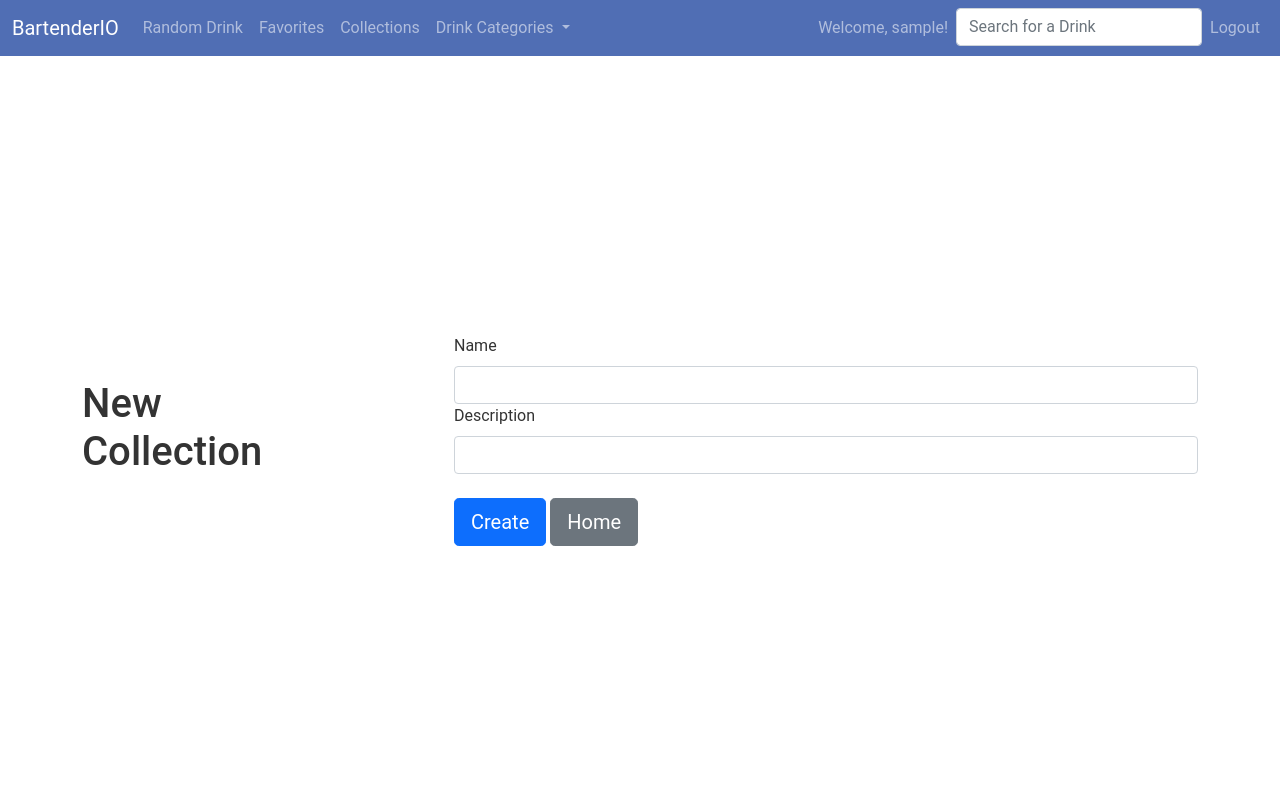
After one commit to cneumann01/BartenderIO, a Flask app: page /collections/new in a window 1280 px wide. The commit adds this page. Run offline with Flask 3, Linux system fonts and the light colour scheme; the visitor is signed in with stand-in values (Sample User, id 1).

Commit message:
initial collections implementation

```diff
--- /dev/null
+++ b/api_lists.py
@@ -0,0 +1,17 @@
+import requests
+BASE_URL = 'https://www.thecocktaildb.com/api/json/v1/1'
+
+def list_categories():
+    """List categories"""
+    r = requests.get(f'{BASE_URL}/list.php?c=list')
+    return r.json()['drinks']
+
+def list_glasses():
+    """List glasses"""
+    r = requests.get(f'{BASE_URL}/list.php?g=list')
+    return r.json()['drinks']
+
+def list_ingredients():
+    """List ingredients"""
+    r = requests.get(f'{BASE_URL}/list.php?i=list')
+    return r.json()['drinks']
--- a/app.py
+++ b/app.py
@@ -1,7 +1,8 @@
 from flask import Flask, render_template, request, flash, redirect, session, jsonify
 from models import db, connect_db, User, Follows, Drink, FavoriteDrink, Collection, CollectionTable, FavoriteCollection
-from forms import SignupForm, LoginForm
+from forms import SignupForm, LoginForm, CollectionForm
 from api_client import *
+from api_lists import *
 
 app = Flask(__name__)
 
@@ -13,7 +14,6 @@ app.config['SECRET_KEY'] = 'secret_key'
 connect_db(app)
 with app.app_context():
     db.create_all()
-
 
 # HOME/LOGIN/LOGOUT/SIGNUP
 @app.route('/')
@@ -82,7 +82,7 @@ def random_drink():
 def show_drinks():
     """Show all drinks"""
     drinks = get_drinks_by_alcoholic()
-    return render_template('drinks.html', drinks=drinks, FavoriteDrink=FavoriteDrink)
+    return render_template('drinks.html', drinks=drinks)
 
 @app.route('/drinks/search' , methods=['GET','POST'])
 def search_drinks():
@@ -90,7 +90,7 @@ def search_drinks():
     search_query = request.form.get('search_query')
     drinks = get_drinks_by_name(search_query)
     if drinks:
-        return render_template('drinks.html', drinks=drinks, FavoriteDrink=FavoriteDrink)
+        return render_template('drinks.html', drinks=drinks)
     else:
         flash('No drinks containing that name were found')
         return redirect('/drinks')
@@ -99,7 +99,7 @@ def search_drinks():
 def show_drink(drink_id):
     """Show a drink"""
     drink = get_drink_by_id(drink_id)
-    return render_template('drink.html', drink=drink, FavoriteDrink=FavoriteDrink)
+    return render_template('drink.html', drink=drink)
 
 @app.route('/drinks/<int:drink_id>/favorite', methods=['POST'])
 def favorite_drink(drink_id):
@@ -120,7 +120,7 @@ def favorite_drink(drink_id):
             db.session.commit()
             return jsonify({'favorite_status': False})
 
-# FAVORITES/CATEGORIES/COLLECTIONS
+# FAVORITES/CATEGORIES
 @app.route('/drinks/favorites')
 def show_favorites():
     """Show all favorites"""
@@ -138,17 +138,16 @@ def show_favorites():
         if not drinks:
             flash('You have no favorites yet. Press the star next to a drink to favorite it!')
             return redirect('/drinks')
-        return render_template('drinks.html', drinks=drinks, FavoriteDrink=FavoriteDrink)
+        return render_template('drinks.html', heading='Favorites', drinks=drinks)
 
 @app.route('/drinks/alcoholic')
 def show_alcoholic():
     drinks = get_drinks_by_alcoholic()
-    return render_template('drinks.html', drinks=drinks, FavoriteDrink=FavoriteDrink)
-
+    return render_template('drinks.html', drinks=drinks)
 @app.route('/drinks/non-alcoholic')
 def show_non_alcoholic():
     drinks = get_drinks_by_non_alcoholic()
-    return render_template('drinks.html', drinks=drinks, FavoriteDrink=FavoriteDrink)
+    return render_template('drinks.html', drinks=drinks)
 
 @app.route('/drinks/category')
 def show_categories():
@@ -158,12 +157,136 @@ def show_categories():
 @app.route('/drinks/category/<string:category>')
 def show_category(category):
     drinks = get_drinks_by_category(category)
-    return render_template('drinks.html', drinks=drinks, FavoriteDrink=FavoriteDrink)
+    return render_template('drinks.html', drinks=drinks)
 
 
+# COLLECTIONS
+@app.route('/collections')
+def show_collections():
+    """Show all collections"""
+    if not session.get('USER_ID'):
+        flash('You must be logged in to view collections')
+        session['previous_page'] = '/collections'
+        return redirect('/login')
+    else:
+        collections = Collection.query.filter_by(user_id=session['USER_ID']).all()
+        if collections:
+            return render_template('collections.html')
+        else:
+            flash('You have no collections yet. Create your first one below!')
+            return redirect('/collections/new')
+
+@app.route('/collections/new', methods=['GET','POST'])
+def create_collection():
+    """Create a collection"""
+    if not session.get('USER_ID'):
+        flash('You must be logged in to create a collection')
+        session['previous_page'] = '/collections/new'
+        return redirect('/login')
+    form = CollectionForm()
+    if form.validate_on_submit():
+        name = request.form.get('name')
+        description = request.form.get('description')
+        collection = Collection(name=name, description=description, user_id=session['USER_ID'])
+        db.session.add(collection)
+        db.session.commit()
+        return redirect('/collections')
+    else:
+        return render_template('create_collection.html', form=form)
+
+@app.route('/collections/<int:collection_id>')
+def show_collection(collection_id):
+    collection = Collection.query.get_or_404(collection_id)
+    drinks = collection.drinks
+    return render_template('drinks.html', drinks=drinks)
+
+@app.route('/collections/<int:collection_id>/edit', methods=['GET','POST'])
+def edit_collection(collection_id):
+    """Edit a collection"""
+    if not session.get('USER_ID'):
+        flash('You must be logged in to edit a collection')
+        session['previous_page'] = f'/collections/{collection_id}/edit'
+        return redirect('/login')
+    else:
+        collection = Collection.query.get_or_404(collection_id)
+        if collection.user_id != session['USER_ID']:
+            flash('You can only edit your own collections')
+            return redirect('/collections')
+        if request.method == 'GET':
+            return render_template('edit_collection.html')
+        else:
+            collection_name = request.form.get('collection_name')
+            collection.name = collection_name
+            db.session.commit()
+            return redirect('/collections')
+
+@app.route('/collections/<int:collection_id>/delete', methods=['POST'])
+def delete_collection(collection_id):
+    """Delete a collection"""
+    if not session.get('USER_ID'):
+        flash('You must be logged in to delete a collection')
+        session['previous_page'] = f'/collections/{collection_id}/delete'
+        return redirect('/login')
+    else:
+        collection = Collection.query.get_or_404(collection_id)
+        if collection.user_id != session['USER_ID']:
+            flash('You can only delete your own collections')
+            return redirect('/collections')
+        db.session.delete(collection)
+        db.session.commit()
+        return redirect('/collections')
+
+@app.route('/collections/<int:collection_id>/add-drink', methods=['GET','POST'])
+def add_drink_to_collection(collection_id):
+    """Add a drink to a collection"""
+    if not session.get('USER_ID'):
+        flash('You must be logged in to add a drink to a collection')
+        session['previous_page'] = f'/collections/{collection_id}/add-drink'
+        return redirect('/login')
+    else:
+        collection = Collection.query.get_or_404(collection_id)
+        if collection.user_id != session['USER_ID']:
+            flash('You can only add drinks to your own collections')
+            return redirect('/collections')
+        if request.method == 'GET':
+            drinks = get_drinks_by_alcoholic()
+            return render_template('add_drink_to_collection.html', drinks=drinks)
+        else:
+            drink_id = request.form.get('drink_id')
+            drink = get_drink_by_id(drink_id)
+            collection.drinks.append(drink)
+            db.session.commit()
+            return redirect(f'/collections/{collection_id}')
+
+@app.route('/collections/<int:collection_id>/remove-drink/<int:drink_id>', methods=['POST'])
+def remove_drink_from_collection(collection_id, drink_id):
+    """Remove a drink from a collection"""
+    if not session.get('USER_ID'):
+        flash('You must be logged in to remove a drink from a collection')
+        session['previous_page'] = f'/collections/{collection_id}/remove-drink/{drink_id}'
+        return redirect('/login')
+    else:
+        collection = Collection.query.get_or_404(collection_id)
+        if collection.user_id != session['USER_ID']:
+            flash('You can only remove drinks from your own collections')
+            return redirect('/collections')
+        drink = get_drink_by_id(drink_id)
+        collection.drinks.remove(drink)
+        db.session.commit()
+        return redirect(f'/collections/{collection_id}')
 
 
+# APP CONTEXT PROCESSORS
+@app.context_processor
+def collections_processor():
+    """Make collections available to all templates"""
+    collections = Collection.query.all()
+    return dict(collections=collections)
 
+@app.context_processor
+def favorites_processor():
+    """Make FavoriteDrink available to all templates for querying"""
+    return dict(FavoriteDrink=FavoriteDrink)
 
 # ERROR MESSAGES
 @app.errorhandler(404)
--- a/forms.py
+++ b/forms.py
@@ -10,3 +10,7 @@ class SignupForm(FlaskForm):
 class LoginForm(FlaskForm):
     username = StringField('Username', validators=[DataRequired()])
     password = PasswordField('Password', validators=[DataRequired()])
+
+class CollectionForm(FlaskForm):
+    name = StringField('Name', validators=[DataRequired()])
+    description = StringField('Description')
--- a/static/styles.css
+++ b/static/styles.css
@@ -23,11 +23,11 @@ nav {
 
 .fixed-alert-container {
 	position: fixed;
-	top: 56px; /* Adjust this value to match the height of your navbar */
+	top: 56px;
 	left: 0;
 	width: 100%;
 	padding: 10px;
-	z-index: 9999;
+	z-index: 1040;
 }
 
 .img-border {
@@ -68,3 +68,11 @@ nav {
 .favorite-btn {
 	margin: 10px 10px 10px 0;
 }
+
+
+.modal-dialog.modal-dialog-centered {
+    display: flex;
+    align-items: center;
+    min-height: calc(100% - (1.75rem * 2)); /* Adjust the padding as needed */
+	z-index: 1050;
+}
--- a/templates/base.html
+++ b/templates/base.html
@@ -20,9 +20,7 @@
 		/>
 	</head>
 	<body>
-		<nav
-			class="navbar navbar-expand-lg navbar-dark fixed-top"
-		>
+		<nav class="navbar navbar-expand-lg navbar-dark fixed-top">
 			<div class="container-fluid">
 				<a class="navbar-brand" href="/">BartenderIO</a>
 				<button
@@ -47,7 +45,14 @@
 							>
 						</li>
 						<li class="nav-item">
-							<a class="nav-link" href="/drinks/favorites">Favorites</a>
+							<a class="nav-link" href="/drinks/favorites"
+								>Favorites</a
+							>
+						</li>
+						<li class="nav-item">
+							<a class="nav-link" href="/collections"
+								>Collections</a
+							>
 						</li>
 						<li class="nav-item dropdown">
 							<a
@@ -65,7 +70,9 @@
 								aria-labelledby="navbarDropdown"
 							>
 								<li>
-									<a class="dropdown-item" href="/drinks/non-alcoholic"
+									<a
+										class="dropdown-item"
+										href="/drinks/non-alcoholic"
 										>Non-Alcoholic</a
 									>
 								</li>
@@ -137,7 +144,6 @@
 			}, 5000);
 		</script>
 		{% endif %} {% endwith %} {% block content %} {% endblock %}
-
 		<script
 			src="https://cdn.jsdelivr.net/npm/bootstrap@5.0.2/dist/js/bootstrap.bundle.min.js"
 			integrity="sha384-MrcW6ZMFYlzcLA8Nl+NtUVF0sA7MsXsP1UyJoMp4YLEuNSfAP+JcXn/tWtIaxVXM"
--- /dev/null
+++ b/templates/create_collection.html
@@ -0,0 +1,26 @@
+{% extends 'base.html' %} {% block title %}Create_Collection{% endblock %} {% block content
+    %}
+
+    <div class="container centered">
+        <h1 class="mb-4">New Collection</h1>
+        <div class="col-md-8 offset-md-2">
+            <form method="POST" action="/collections/new">
+                {{ form.csrf_token }} {% for field in form %} {% if field.name !=
+                'csrf_token' %}
+                <div class="form-group">
+                    {{ field.label(class="form-label") }} {{
+                    field(class="form-control") }} {% for error in field.errors %}
+                    <span class="text-danger">{{ error }}</span>
+                    {% endfor %}
+                </div>
+                {% endif %} {% endfor %}
+
+                <button type="submit" class="btn btn-primary mt-4 btn-lg">
+                    Create
+                </button>
+
+                <a href="/drinks" class="btn btn-secondary mt-4 btn-lg">Home</a>
+            </form>
+        </div>
+    </div>
+    {% endblock %}
```
Also changed, not shown: api_client.py (+0 -16 lines), templates/_collections_modal.html (added, +45 -0 lines), templates/_favorite_button_script.html (added, +36 -0 lines), templates/collections.html (added, +29 -0 lines), templates/drink.html (+11 -37 lines), templates/drinks.html (+13 -39 lines).
